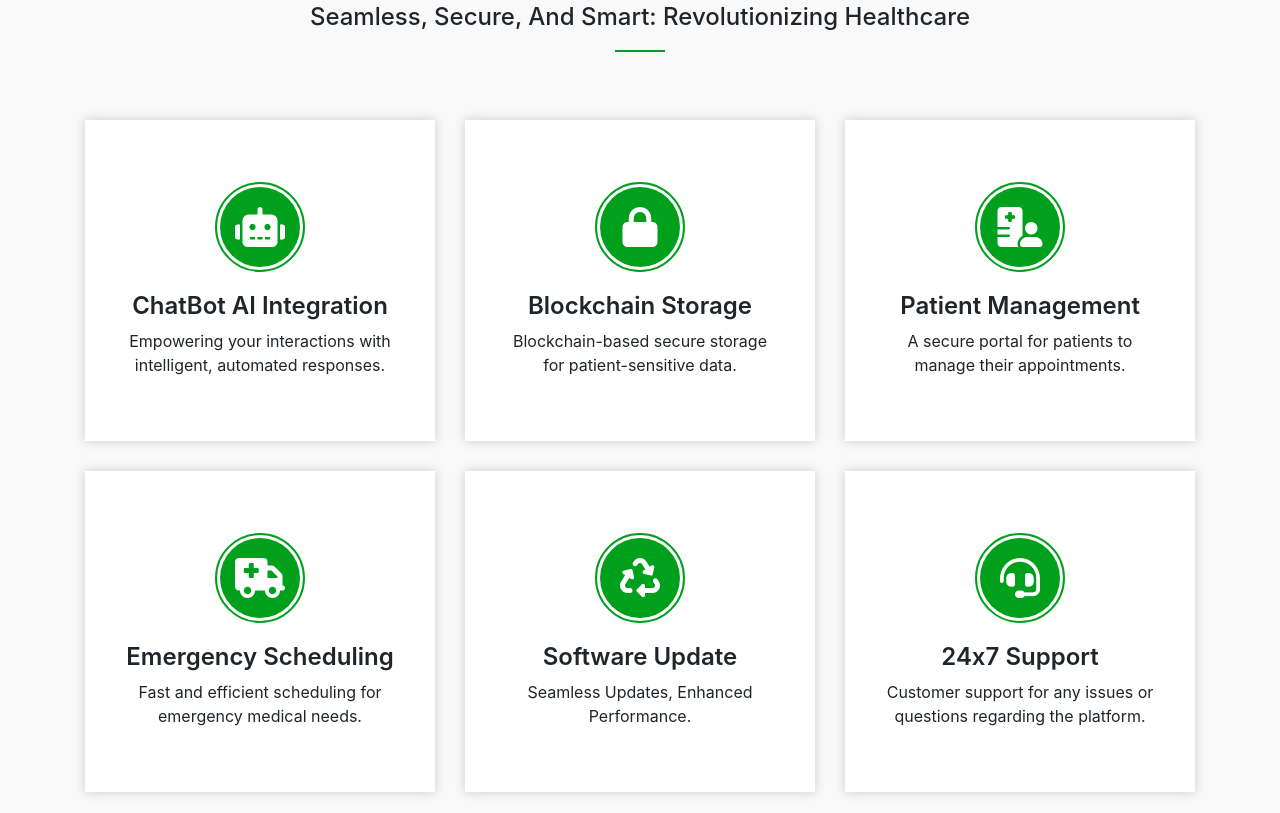
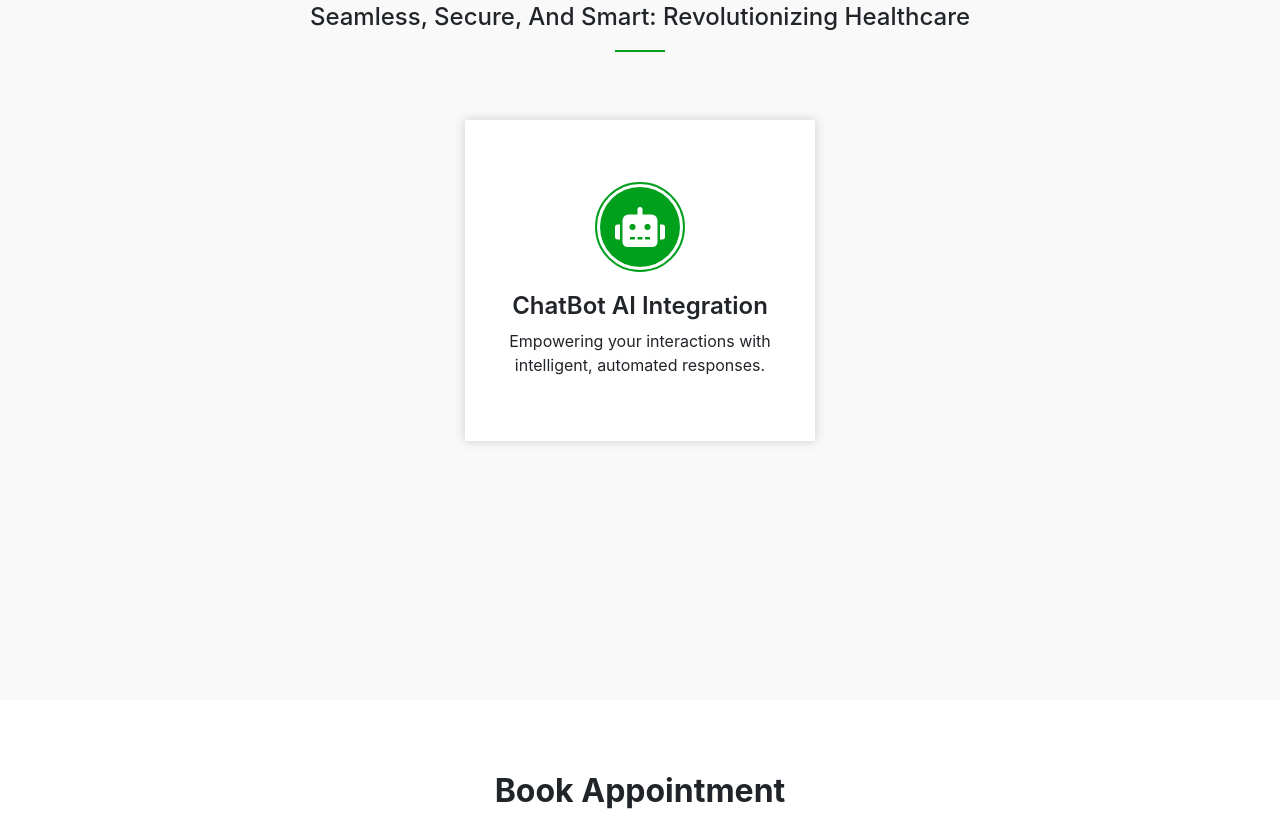
Before and after one commit to sankalprbp/health2, a plain HTML site: page index.html in a window 1280 px wide. Shown: the part 900-1713 px from the top of the page. Drawn offline with nearby package versions, Linux system fonts and the light colour scheme.

Commit message:
Remove deprecated service cards

```diff
--- a/index.html
+++ b/index.html
@@ -92,7 +92,7 @@
                 </div>
             </div>
         </div>
-            <div class="row our-offer-items less-carousel">
+            <div class="row our-offer-items less-carousel justify-content-center">
                 <!-- Single Item -->
                 <div class="col-md-4 col-sm-6 equal-height">
                     <div class="item">
@@ -100,66 +100,6 @@
                         <h4>ChatBot AI Integration</h4>
                         <p>
                             Empowering your interactions with intelligent, automated responses.
-                        </p>
-                    </div>
-                </div>
-                <!-- End Single Item -->
-
-                <!-- Single Item -->
-                <div class="col-md-4 col-sm-6 equal-height">
-                    <div class="item">
-                        <i class="fas fa-lock"></i>
-                        <h4>Blockchain Storage</h4>
-                        <p>
-                            Blockchain-based secure storage for patient-sensitive data.
-                        </p>
-                    </div>
-                </div>
-                <!-- End Single Item -->
-
-                <!-- Single Item -->
-                <div class="col-md-4 col-sm-6 equal-height">
-                    <div class="item">
-                        <i class="fas fa-hospital-user"></i>
-                        <h4>Patient Management</h4>
-                        <p>
-                            A secure portal for patients to manage their appointments.
-                        </p>
-                    </div>
-                </div>
-                <!-- End Single Item -->
-
-                <!-- Single Item -->
-                <div class="col-md-4 col-sm-6 equal-height">
-                    <div class="item">
-                        <i class="fas fa-ambulance"></i>
-                        <h4>Emergency Scheduling</h4>
-                        <p>
-                            Fast and efficient scheduling for emergency medical needs.
-                        </p>
-                    </div>
-                </div>
-                <!-- End Single Item -->
-
-                <!-- Single Item -->
-                <div class="col-md-4 col-sm-6 equal-height">
-                    <div class="item">
-                        <i class="fas fa-recycle"></i>
-                        <h4>Software Update</h4>
-                        <p>
-                            Seamless Updates, Enhanced Performance.
-                        </p>
-                    </div>
-                </div>
-                <!-- End Single Item -->
-
-                <!-- Single Item -->
-                <div class="col-md-4 col-sm-6 equal-height">
-                    <div class="item">
-                        <i class="fas fa-headset"></i>
-                        <h4>24x7 Support</h4>
-                        <p>
-                            Customer support for any issues or questions regarding the platform.
                         </p>
                     </div>
                 </div>
```
